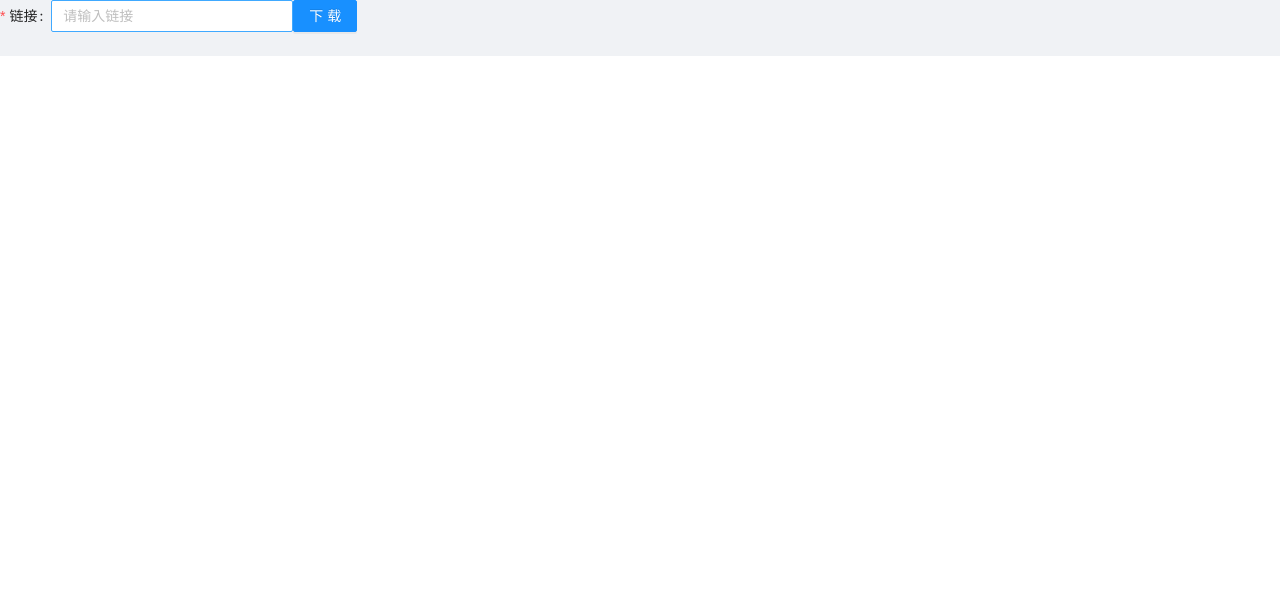
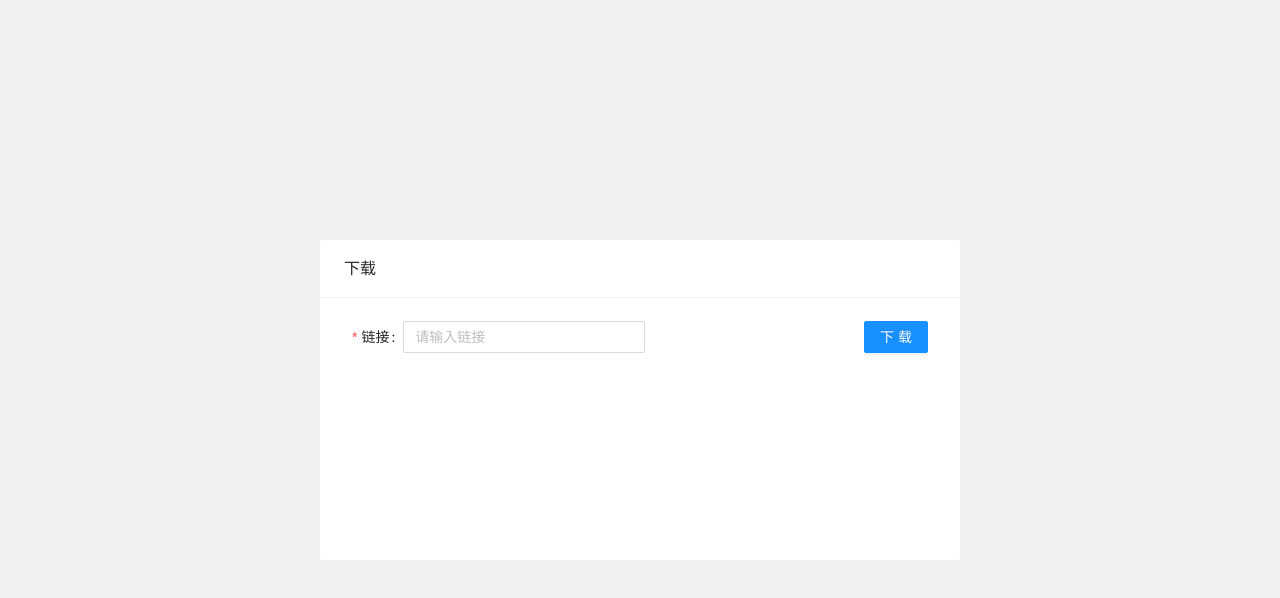
Before and after one commit to c332030/dl-proxy-frontend, a React (Create React App) app: page / in a window 1280 px wide. Shown: the top 598 px of the page. Built offline with nearby package versions, Linux system fonts and the light colour scheme.

Commit message:
feat: layout

```diff
--- a/src/views/Main.module.scss
+++ b/src/views/Main.module.scss
@@ -1,4 +1,48 @@
 
-.downA {
-  display: none;
+$background_color: #f1f1f1;
+$card_color: #fff;
+
+.context {
+
+  width: 100vw;
+  height: 100vh;
+
+  background-color: $background_color;
+
+  display: flex;
+
+  justify-content: center; /* 水平居中 */
+  align-items: center; /* 垂直居中 */
+
 }
+
+.card {
+
+  height: 20rem;
+  width: calc(100vw - 30rem);
+  max-width: 40rem;
+
+}
+
+.form {
+
+  display: flex;
+
+  flex-direction: row;
+
+}
+
+.formItem {
+
+  display: flex;
+
+  margin-left: 0.5rem;
+  margin-right: 0.5rem;
+
+}
+
+.formItemUrl {
+
+  flex: 1;
+
+}
--- a/src/views/Main.tsx
+++ b/src/views/Main.tsx
@@ -1,5 +1,6 @@
 import React, {ReactNode} from 'react';
-import {Button, Form, Input, Layout} from "antd";
+import {Button, Card, Form, Input, Layout} from "antd";
+import classes from './Main.module.scss';
 
 const {Content} = Layout;
 
@@ -34,13 +35,14 @@ class Main extends React.Component <{}, StateTypes> {
     return (
       <>
         <Form
-          style={{
-            display: 'flex'
-            , flexDirection: "row"
-          }}
+          className={classes.form}
           onFinish={this.onFinish}
         >
           <Form.Item
+            className={[
+              classes.formItem
+              , classes.formItemUrl
+            ].join(' ')}
             label={`链接`}
             name={'url'}
             rules={[{
@@ -58,7 +60,9 @@ class Main extends React.Component <{}, StateTypes> {
             />
           </Form.Item>
 
-          <Form.Item>
+          <Form.Item
+            className={classes.formItem}
+          >
             <Button type={"primary"} htmlType={"submit"}>下载</Button>
           </Form.Item>
         </Form>
@@ -69,8 +73,14 @@ class Main extends React.Component <{}, StateTypes> {
   render(): ReactNode {
     return (
       <Layout>
-        <Content>
-          {this.input()}
+        <Content className={
+          classes.context
+        }>
+          <Card title="下载" bordered={false}
+            className={classes.card}
+          >
+            {this.input()}
+          </Card>
         </Content>
       </Layout>
     );
```
